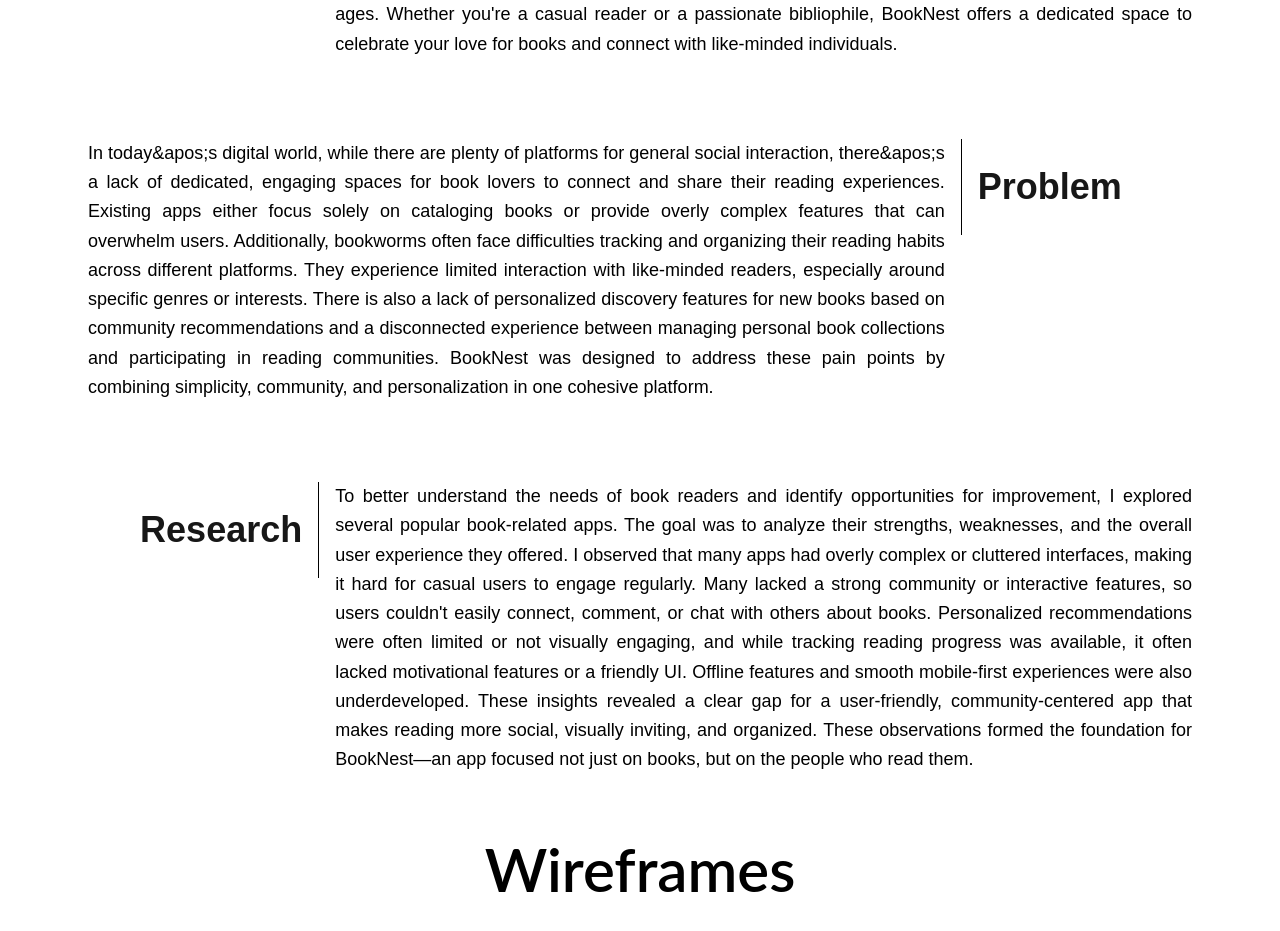
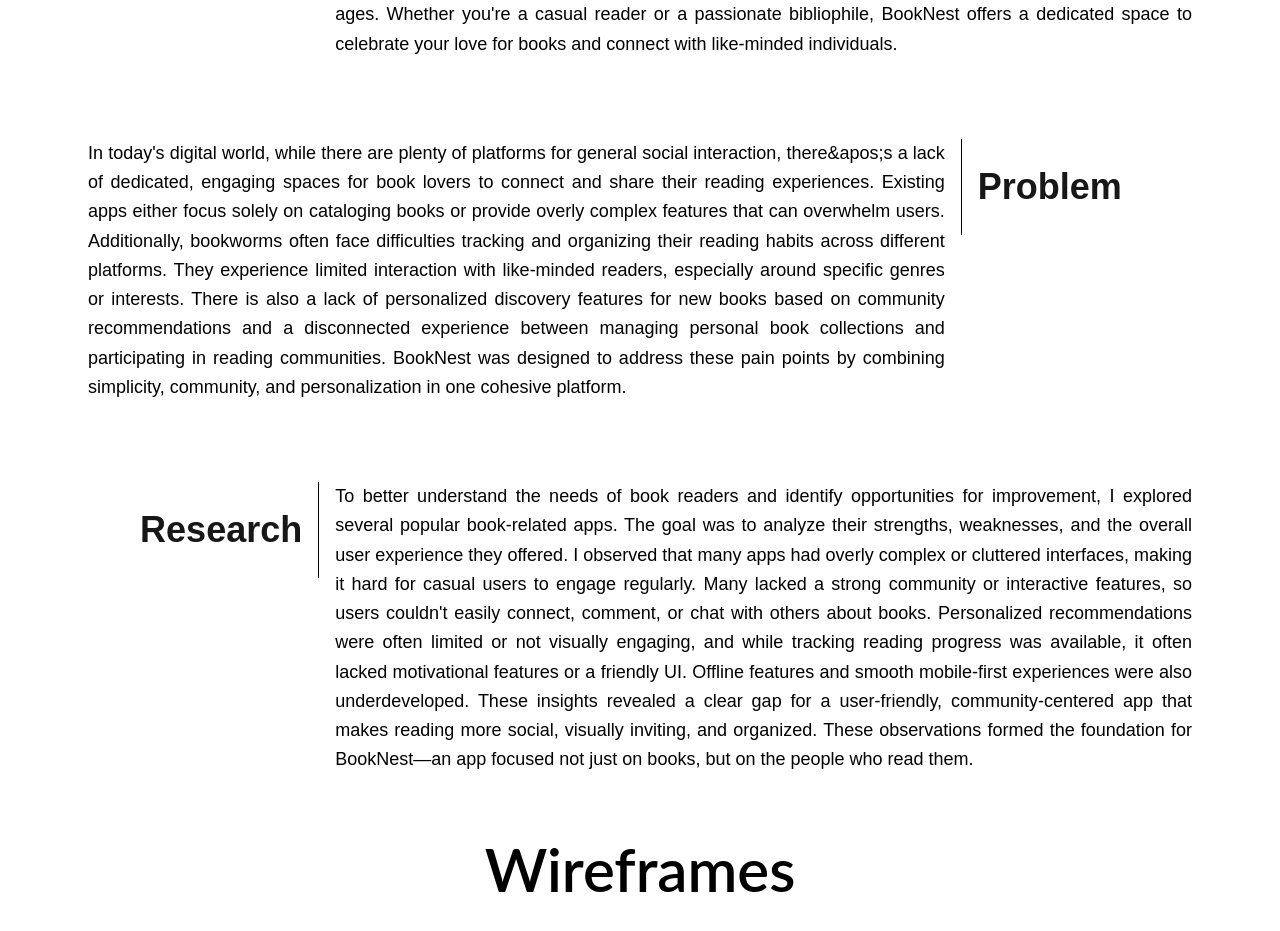
Before and after one commit to sasinitennakoon/Sasini-Tennakoon, a Next.js app: page /portfolio/book-nest in a window 1280 px wide. Shown: the part 940-1871 px from the top of the page. Built offline with nearby package versions, Linux system fonts and the light colour scheme; a web font is replaced by a local one.

Commit message:
apostrophe test

```diff
--- a/app/portfolio/[projectID]/page.js
+++ b/app/portfolio/[projectID]/page.js
@@ -242,13 +242,13 @@
 
 const projectDetails = [
 
-  {
+  {// eslint-disable-next-line react/no-unescaped-entities
     id: 'book-nest',
     title: 'BookNest',
     subtitle: 'A social app for book lovers',
     description: {
       overview: "BookNest is a mobile application designed for book lovers to connect, share, and discover new reads in a vibrant, social environment. Inspired by the idea of bringing together a community of readers, BookNest blends social networking features with personalized book management tools. Users can build virtual bookshelves, track their reading progress, post reviews, and interact with fellow readers through groups and chats. The app is crafted with a clean and cozy UI, ensuring a seamless experience for users across all ages. Whether you're a casual reader or a passionate bibliophile, BookNest offers a dedicated space to celebrate your love for books and connect with like-minded individuals.",
-      problem: "In today&apos;s digital world, while there are plenty of platforms for general social interaction, there&apos;s a lack of dedicated, engaging spaces for book lovers to connect and share their reading experiences. Existing apps either focus solely on cataloging books or provide overly complex features that can overwhelm users. Additionally, bookworms often face difficulties tracking and organizing their reading habits across different platforms. They experience limited interaction with like-minded readers, especially around specific genres or interests. There is also a lack of personalized discovery features for new books based on community recommendations and a disconnected experience between managing personal book collections and participating in reading communities. BookNest was designed to address these pain points by combining simplicity, community, and personalization in one cohesive platform.",
+      problem: "In today's digital world, while there are plenty of platforms for general social interaction, there&apos;s a lack of dedicated, engaging spaces for book lovers to connect and share their reading experiences. Existing apps either focus solely on cataloging books or provide overly complex features that can overwhelm users. Additionally, bookworms often face difficulties tracking and organizing their reading habits across different platforms. They experience limited interaction with like-minded readers, especially around specific genres or interests. There is also a lack of personalized discovery features for new books based on community recommendations and a disconnected experience between managing personal book collections and participating in reading communities. BookNest was designed to address these pain points by combining simplicity, community, and personalization in one cohesive platform.",
       research: "To better understand the needs of book readers and identify opportunities for improvement, I explored several popular book-related apps. The goal was to analyze their strengths, weaknesses, and the overall user experience they offered. I observed that many apps had overly complex or cluttered interfaces, making it hard for casual users to engage regularly. Many lacked a strong community or interactive features, so users couldn't easily connect, comment, or chat with others about books. Personalized recommendations were often limited or not visually engaging, and while tracking reading progress was available, it often lacked motivational features or a friendly UI. Offline features and smooth mobile-first experiences were also underdeveloped. These insights revealed a clear gap for a user-friendly, community-centered app that makes reading more social, visually inviting, and organized. These observations formed the foundation for BookNest—an app focused not just on books, but on the people who read them."
     },
     coverImage: '/images/Cover/B.png',
```
